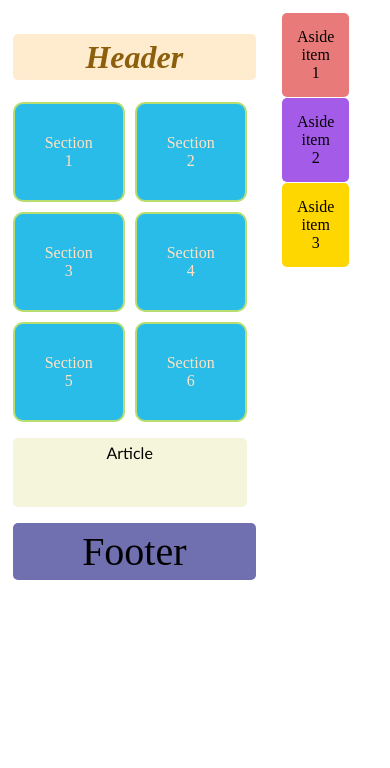
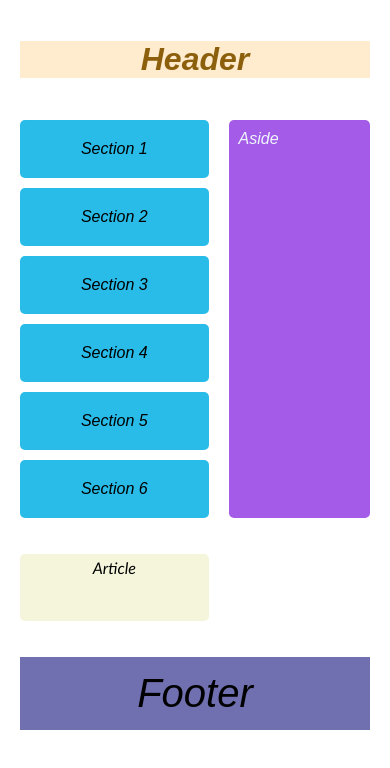
Before and after one commit to svmurasheva/svmurasheva-html-css-page, a plain HTML site: page index.html in a window 390 px wide. Drawn offline with Linux system fonts and the light colour scheme.

Commit message:
Made the html page more responsive -modified:   index.html -modified:   styles.css

```diff
--- a/index.html
+++ b/index.html
@@ -7,7 +7,7 @@
     <link rel="stylesheet" href="styles.css">
 </head>
 <body>
-    <main>
+    <main class="main">
         <header><h1 id="header">Header</h1></header>
         <section class="grid-section-container">
             <div class="grid-section-item">Section 1</div>
@@ -17,17 +17,12 @@
             <div class="grid-section-item">Section 5</div>
             <div class="grid-section-item">Section 6</div>
         </section>
+        <aside class="flex-aside">Aside</aside>
         <article>
             <p id="article">Article</p>
         </article>
         <footer class="footer">Footer</footer>
     </main>
-    <aside>
-        <div class="flex-aside-container">
-            <div class="flex-aside-item1">Aside item 1</div>
-            <div class="flex-aside-item2">Aside item 2</div>
-            <div class="flex-aside-item3">Aside item 3</div>
-        </div>
-        </aside>
+
 </body>
 </html>
--- a/styles.css
+++ b/styles.css
@@ -1,41 +1,57 @@
 body {
-    display: grid;
-    grid-template-columns: repeat(3, 1fr);
-    grid-gap: 40px;
-    width: 100%;
-
+    font-style: italic;
+    font-family: Arial, sans-serif;
+    margin: 0;
+    padding: 0;
+    box-sizing: border-box;
 }
 
-main {
-    margin: 2%;
-    width: 100%;
+.main {
+    display: grid;
+    grid-template-columns: 20fr 15fr; /* Main content takes 2 parts, aside takes 1 part */
+    gap: 20px;
+    padding: 20px;
+}
+
+header, footer {
+    grid-column: span 2; /* Make them take full width */
 }
 
 #header {
     color: rgb(140, 95, 12);
-    font-style: italic;
     background-color: blanchedalmond;
-    padding: 2%;
+    padding: 0%;
     text-align: center;
-    border-radius: 5px;
     width: 100%;
-
 }
 
 .grid-section-container {
     display: grid;
-    grid-gap: 10px;
-    grid-template-columns: repeat(2, 1fr);
-    align-content: center;
+    grid-template-columns: repeat(auto-fit, minmax(150px, 1fr));
+    gap: 10px;
 }
 
 .grid-section-item {
     background-color: rgb(41, 188, 233);
-    color: bisque;
+    padding: 20px;
     text-align: center;
-    padding: 30px;
-    border: 2px solid rgb(184, 221, 112);
-    border-radius: 10px;
+    border-radius: 5px;
+}
+
+aside {
+    background-color: lightblue;
+    padding: 20px;
+    border-radius: 8px;
+}
+
+.flex-aside {
+    display: flex;
+    gap: 10px;
+    background-color: rgb(164, 92, 232);
+    color: rgb(239, 245, 250);
+    padding: 10px;
+    text-align: center;
+    border-radius: 5px;
 }
 
 #article {
@@ -46,44 +62,6 @@ main {
     height: 60px;
     text-align: center;
     border-radius: 5px;
-
-}
-
-.flex-aside-container {
-   display: flexbox;
-   flex-wrap: wrap;
-   justify-content: center;
-   flex-direction: column;
-   margin-top: 7%;
-   text-align: center;
-   color: black;
-   align-content: left;
-   width: 100%;
-
-
-}
-
-.flex-aside-item1 {
-    background-color: rgb(233, 122, 122);
-    padding: 15px;
-    border-radius: 5px;
-    margin-top: 2%;
-}
-
-
-.flex-aside-item2 {
-    background-color: rgb(164, 92, 232);
-    padding: 15px;
-    border-radius: 5px;
-    margin-top: 2%;
-}
-
-.flex-aside-item3 {
-    background-color:gold;
-    padding: 15px;
-    border-radius: 5px;
-    margin-top: 2%;
-
 }
 
 .footer {
@@ -91,7 +69,5 @@ main {
     font-size: 40px;
     padding: 2%;
     text-align: center;
-    margin-top: 4%;
-    border-radius: 5px;
-    width: 100%;
+    padding: 4%;
 }
```
